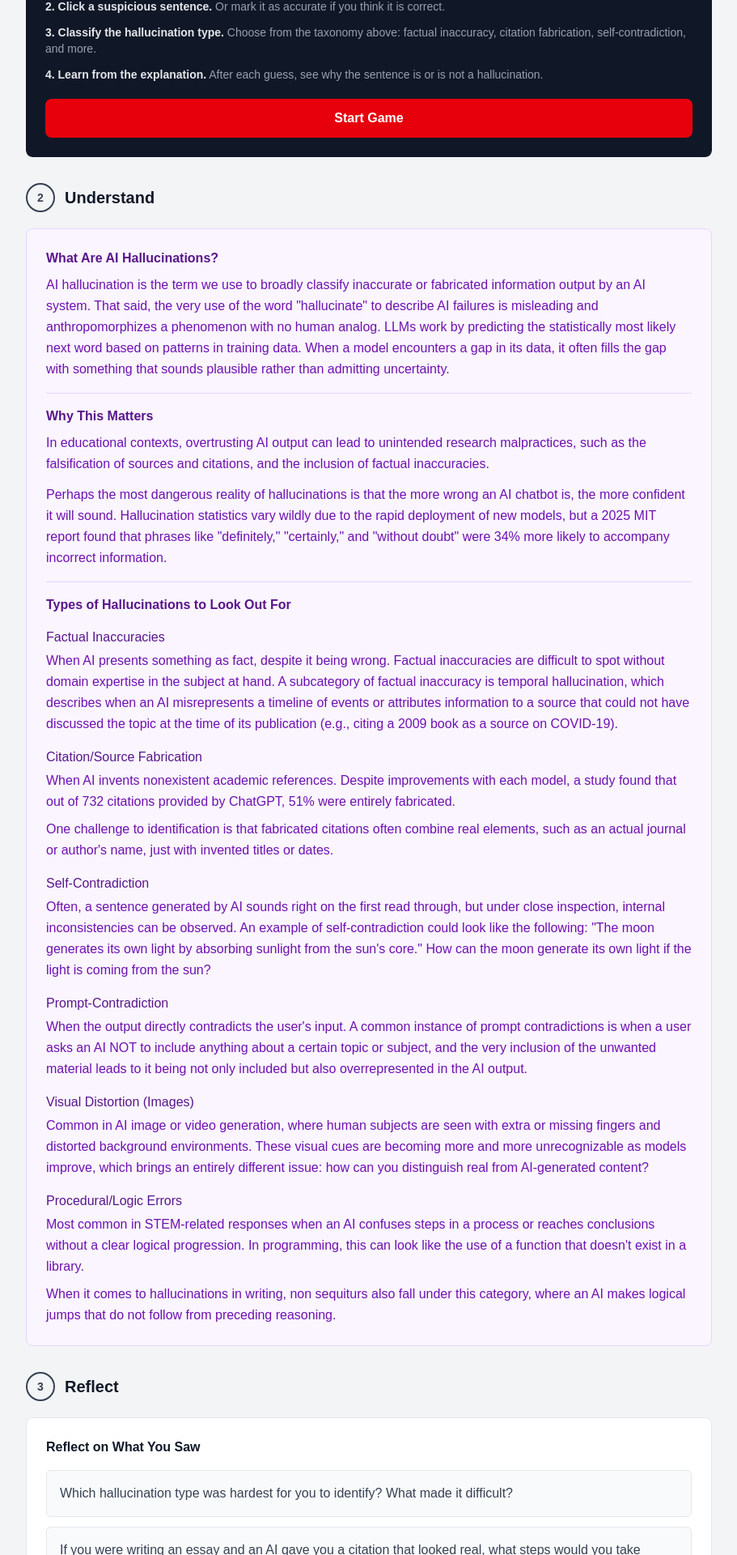
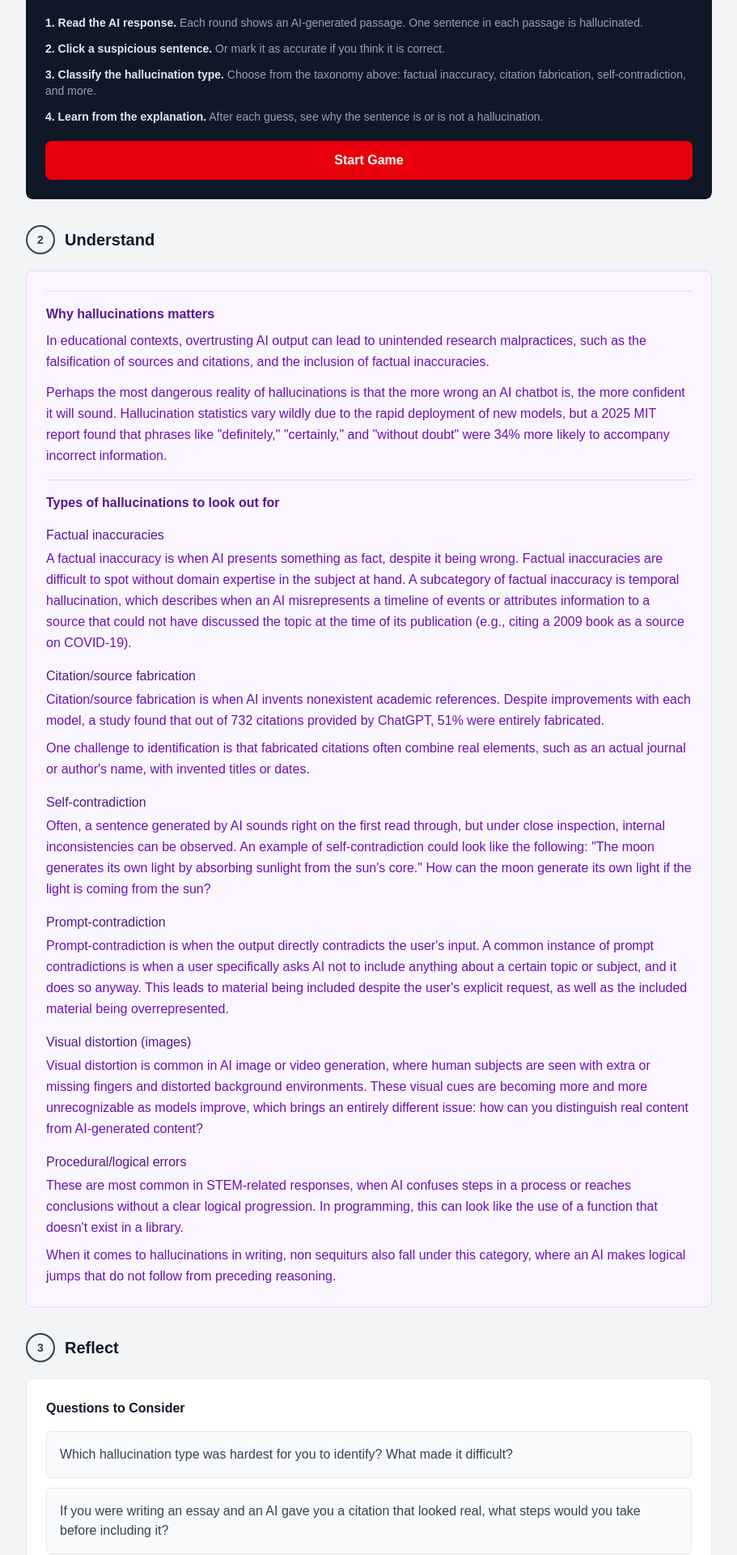
Before and after one commit to catebarry/ai-literacy-site, a Next.js app: page /modules/hallucinations in a window 1280 px wide. Shown: the part 873-2793 px from the top of the page at 81% size, without its empty margins (184-1095 px from the left). Built offline with nearby package versions, Linux system fonts and the light colour scheme.

Commit message:
edited hallucinations module

```diff
--- a/app/modules/hallucinations/page.tsx
+++ b/app/modules/hallucinations/page.tsx
@@ -335,7 +335,7 @@ export default function HallucinationsModule() {
         </h1>
         <p className="text-base text-gray-600 leading-relaxed mb-10">
           AI hallucination is the term we use to broadly classify inaccurate or fabricated
-          information output by an AI system. LLMs work by predicting the statistically most
+          information output by an AI system. Large Language Models (LLMs) work by predicting the statistically most
           likely next word based on patterns in training data. When a model encounters a gap
           in its data, it often fills the gap with something that sounds plausible rather than
           admitting uncertainty.
@@ -355,7 +355,8 @@ export default function HallucinationsModule() {
           <p className="text-base text-gray-600 leading-relaxed mb-3">
             Each round shows a real AI-generated passage on an educational topic. One sentence
             in each passage is hallucinated. Click the sentence you think is wrong, then
-            classify what type of hallucination it is.
+            classify what type of hallucination it is. The different types of hallucinations are listed
+            below.
           </p>
           <p className="text-base text-gray-600 leading-relaxed">
             After each guess, you will see an explanation of why the sentence is or is not a
@@ -394,21 +395,19 @@ export default function HallucinationsModule() {
 
         {/* Purple Understand section */}
         <div className="bg-purple-50 border border-purple-200 rounded-lg p-6 mb-4 space-y-4">
-          <div>
-            <p className="text-base font-semibold text-purple-900 mb-2">What Are AI Hallucinations?</p>
+          {/* <div>
+            <p className="text-base font-semibold text-purple-900 mb-2">What are AI hallucinations?</p>
             <p className="text-base text-purple-800 leading-relaxed">
-              AI hallucination is the term we use to broadly classify inaccurate or fabricated
+              As stated above, AI hallucination is the term we use to broadly classify inaccurate or fabricated
               information output by an AI system. That said, the very use of the word
               "hallucinate" to describe AI failures is misleading and anthropomorphizes a
               phenomenon with no human analog. LLMs work by predicting the statistically most
-              likely next word based on patterns in training data. When a model encounters a
-              gap in its data, it often fills the gap with something that sounds plausible
-              rather than admitting uncertainty.
+              likely next word based on patterns in training data.
             </p>
-          </div>
+          </div> */}
 
           <div className="border-t border-purple-200 pt-4">
-            <p className="text-base font-semibold text-purple-900 mb-2">Why This Matters</p>
+            <p className="text-base font-semibold text-purple-900 mb-2">Why hallucinations matters</p>
             <p className="text-base text-purple-800 leading-relaxed mb-3">
               In educational contexts, overtrusting AI output can lead to unintended research
               malpractices, such as the falsification of sources and citations, and the
@@ -424,32 +423,32 @@ export default function HallucinationsModule() {
           </div>
 
           <div className="border-t border-purple-200 pt-4">
-            <p className="text-base font-semibold text-purple-900 mb-4">Types of Hallucinations to Look Out For</p>
+            <p className="text-base font-semibold text-purple-900 mb-4">Types of hallucinations to look out for</p>
             <div className="space-y-4">
               <div>
-                <p className="text-base font-medium text-purple-900 mb-1">Factual Inaccuracies</p>
-                <p className="text-base text-purple-800 leading-relaxed">When AI presents something as fact, despite it being wrong. Factual inaccuracies are difficult to spot without domain expertise in the subject at hand. A subcategory of factual inaccuracy is temporal hallucination, which describes when an AI misrepresents a timeline of events or attributes information to a source that could not have discussed the topic at the time of its publication (e.g., citing a 2009 book as a source on COVID-19).</p>
+                <p className="text-base font-medium text-purple-900 mb-1">Factual inaccuracies</p>
+                <p className="text-base text-purple-800 leading-relaxed">A factual inaccuracy is when AI presents something as fact, despite it being wrong. Factual inaccuracies are difficult to spot without domain expertise in the subject at hand. A subcategory of factual inaccuracy is temporal hallucination, which describes when an AI misrepresents a timeline of events or attributes information to a source that could not have discussed the topic at the time of its publication (e.g., citing a 2009 book as a source on COVID-19).</p>
               </div>
               <div>
-                <p className="text-base font-medium text-purple-900 mb-1">Citation/Source Fabrication</p>
-                <p className="text-base text-purple-800 leading-relaxed mb-2">When AI invents nonexistent academic references. Despite improvements with each model, a study found that out of 732 citations provided by ChatGPT, 51% were entirely fabricated.</p>
-                <p className="text-base text-purple-800 leading-relaxed">One challenge to identification is that fabricated citations often combine real elements, such as an actual journal or author&apos;s name, just with invented titles or dates.</p>
+                <p className="text-base font-medium text-purple-900 mb-1">Citation/source fabrication</p>
+                <p className="text-base text-purple-800 leading-relaxed mb-2">Citation/source fabrication is when AI invents nonexistent academic references. Despite improvements with each model, a study found that out of 732 citations provided by ChatGPT, 51% were entirely fabricated.</p>
+                <p className="text-base text-purple-800 leading-relaxed">One challenge to identification is that fabricated citations often combine real elements, such as an actual journal or author&apos;s name, with invented titles or dates.</p>
               </div>
               <div>
-                <p className="text-base font-medium text-purple-900 mb-1">Self-Contradiction</p>
+                <p className="text-base font-medium text-purple-900 mb-1">Self-contradiction</p>
                 <p className="text-base text-purple-800 leading-relaxed">Often, a sentence generated by AI sounds right on the first read through, but under close inspection, internal inconsistencies can be observed. An example of self-contradiction could look like the following: &quot;The moon generates its own light by absorbing sunlight from the sun&apos;s core.&quot; How can the moon generate its own light if the light is coming from the sun?</p>
               </div>
               <div>
-                <p className="text-base font-medium text-purple-900 mb-1">Prompt-Contradiction</p>
-                <p className="text-base text-purple-800 leading-relaxed">When the output directly contradicts the user&apos;s input. A common instance of prompt contradictions is when a user asks an AI NOT to include anything about a certain topic or subject, and the very inclusion of the unwanted material leads to it being not only included but also overrepresented in the AI output.</p>
+                <p className="text-base font-medium text-purple-900 mb-1">Prompt-contradiction</p>
+                <p className="text-base text-purple-800 leading-relaxed">Prompt-contradiction is when the output directly contradicts the user&apos;s input. A common instance of prompt contradictions is when a user specifically asks AI not to include anything about a certain topic or subject, and it does so anyway. This leads to material being included despite the user&apos;s explicit request, as well as the included material being overrepresented.</p>
               </div>
               <div>
-                <p className="text-base font-medium text-purple-900 mb-1">Visual Distortion (Images)</p>
-                <p className="text-base text-purple-800 leading-relaxed">Common in AI image or video generation, where human subjects are seen with extra or missing fingers and distorted background environments. These visual cues are becoming more and more unrecognizable as models improve, which brings an entirely different issue: how can you distinguish real from AI-generated content?</p>
+                <p className="text-base font-medium text-purple-900 mb-1">Visual distortion (images)</p>
+                <p className="text-base text-purple-800 leading-relaxed">Visual distortion is common in AI image or video generation, where human subjects are seen with extra or missing fingers and distorted background environments. These visual cues are becoming more and more unrecognizable as models improve, which brings an entirely different issue: how can you distinguish real content from AI-generated content?</p>
               </div>
               <div>
-                <p className="text-base font-medium text-purple-900 mb-1">Procedural/Logic Errors</p>
-                <p className="text-base text-purple-800 leading-relaxed mb-2">Most common in STEM-related responses when an AI confuses steps in a process or reaches conclusions without a clear logical progression. In programming, this can look like the use of a function that doesn&apos;t exist in a library.</p>
+                <p className="text-base font-medium text-purple-900 mb-1">Procedural/logical errors</p>
+                <p className="text-base text-purple-800 leading-relaxed mb-2">These are most common in STEM-related responses, when AI confuses steps in a process or reaches conclusions without a clear logical progression. In programming, this can look like the use of a function that doesn&apos;t exist in a library.</p>
                 <p className="text-base text-purple-800 leading-relaxed">When it comes to hallucinations in writing, non sequiturs also fall under this category, where an AI makes logical jumps that do not follow from preceding reasoning.</p>
               </div>
             </div>
@@ -466,7 +465,7 @@ export default function HallucinationsModule() {
         </div>
 
         <div className="bg-white border border-gray-200 rounded-lg p-6 mb-4">
-          <p className="text-base font-semibold text-gray-900 mb-4">Reflect on What You Saw</p>
+          <p className="text-base font-semibold text-gray-900 mb-4">Questions to Consider</p>
           <div className="space-y-3">
             <div className="border border-gray-200 rounded-md p-4 bg-gray-50 text-base text-gray-700">Which hallucination type was hardest for you to identify? What made it difficult?</div>
             <div className="border border-gray-200 rounded-md p-4 bg-gray-50 text-base text-gray-700">If you were writing an essay and an AI gave you a citation that looked real, what steps would you take before including it?</div>
@@ -489,7 +488,7 @@ export default function HallucinationsModule() {
             </li>
             <li className="flex items-start gap-2">
               <span>✓</span>
-              <span>Play to AI strengths: use it for brainstorming, outlining, editing, and summarizing. Avoid relying on it to retrieve specific factual claims or generate accurate citations.</span>
+              <span>Play to AI&apos;s strengths: use it for brainstorming, outlining, editing, and summarizing. Avoid relying on it to retrieve specific factual claims or generate accurate citations.</span>
             </li>
             <li className="flex items-start gap-2">
               <span>✓</span>
```
